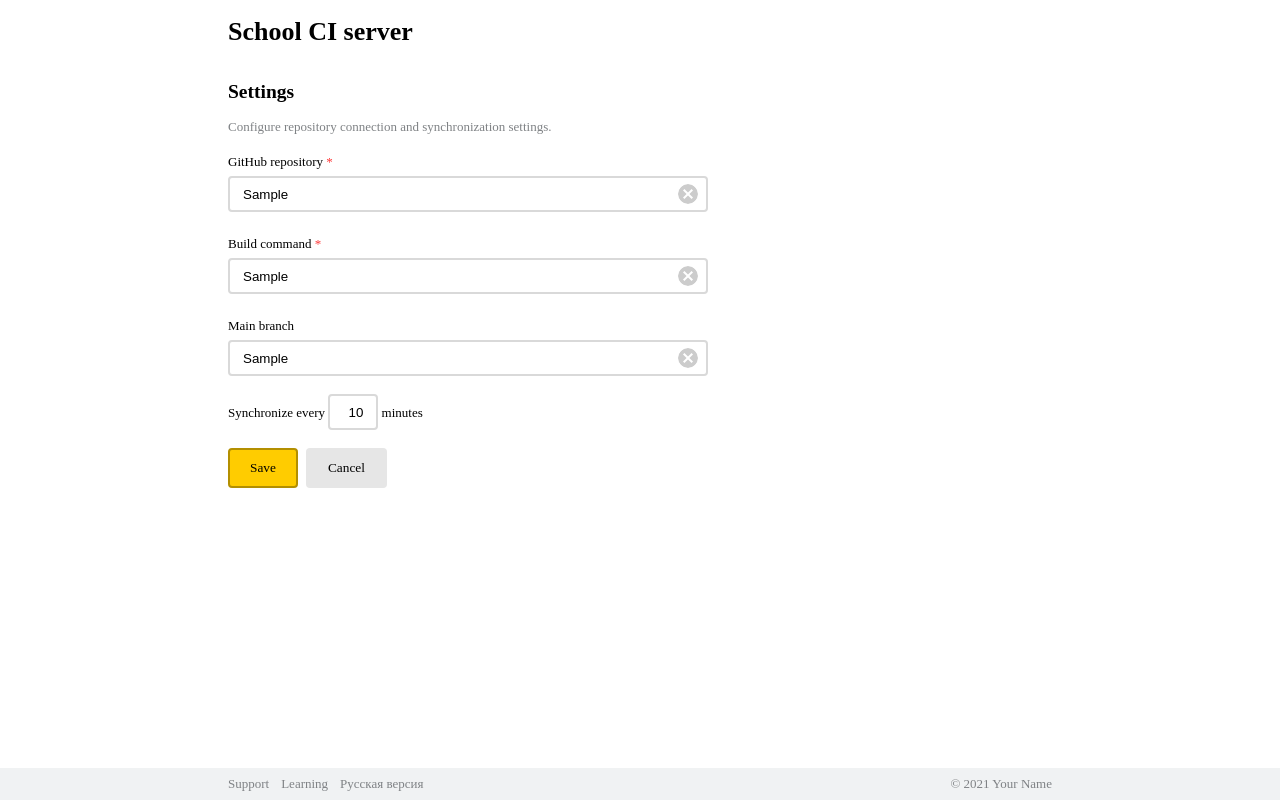
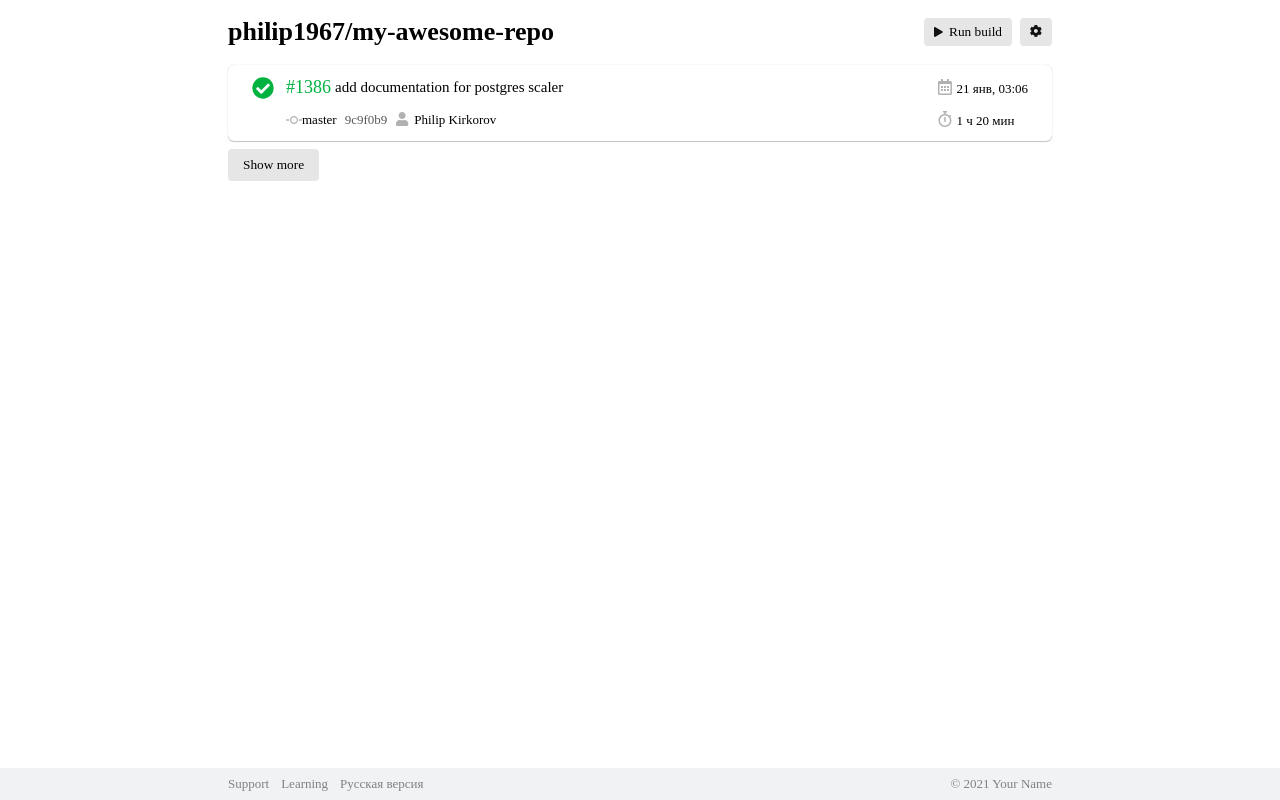
Before and after one commit to gooddha/shri-react, a React (Create React App) app: page /settings in a window 1280 px wide. Both pictures are taken after typing "Sample", "Sample", "Sample" into the empty fields and a click on the button "Save". Built offline with nearby package versions, Linux system fonts and the light colour scheme.

Commit message:
refactor state

```diff
--- a/src/components/App.js
+++ b/src/components/App.js
@@ -5,28 +5,29 @@ import { BrowserRouter as Router, Route } from "react-router-dom";
 import Main from '../pages/main';
 import Settings from '../pages/settings';
 import BuildHistory from '../pages/build-history';
+import Footer from '../components/Footer'
 
 const App = () => {
 
-  const [state, setState] = useState({
-    isSettingsSet: false,
-    values: {
-      repo: '',
-      buildCommand: '',
-      mainBranch: '',
-      syncTime: 10
-    }
+  const [isSettingsSaved, setIsSettingsSaved] = useState(false);
+
+  const [formState, setFormState] = useState({
+    repo: '',
+    buildCommand: '',
+    mainBranch: '',
+    syncTime: 10
   });
 
-  const content = state.isSettingsSet ? BuildHistory : Main;
+  const content = isSettingsSaved ? BuildHistory : Main;
 
   return (
     <div className="App">
       <Router>
         <Route exact path="/" component={content} />
         <Route path="/settings">
-          <Settings settings={{ state, setState }} />
+          <Settings settings={{ formState, setFormState }} setIsSettingsSaved={setIsSettingsSaved} />
         </Route>
+        <Footer />
       </Router >
     </div>
   )
--- /dev/null
+++ b/src/components/BuildItem.js
@@ -0,0 +1,37 @@
+const BuildItem = (props) => {
+
+  const { status, number, description, branch, hash, author, date, time } = props;
+
+  const statusClass = `build-item status-${status}`;
+
+  return (
+    <div className={statusClass}>
+      <div className="status-icon-container">
+        <div className="status-icon"></div>
+      </div>
+      <div className="build-info-container">
+        <div className="info">
+          <div className="header">
+            <div className="number">#{number}</div>
+            <div className="description">{description}</div>
+          </div>
+          <div className="details">
+            <div className="commit-info">
+              <div className="branch">{branch}</div>
+              <div className="hash">{hash}</div>
+            </div>
+            <div className="author">{author}</div>
+          </div>
+        </div>
+        <div className="datetime">
+          <div className="date">{date}</div>
+          <div className="time">{time}</div>
+        </div>
+      </div>
+    </div>
+  );
+
+
+}
+
+export default BuildItem;
--- /dev/null
+++ b/src/components/Footer.js
@@ -0,0 +1,16 @@
+const Footer = () => {
+  return (
+    <footer>
+      <div className="wrapper">
+        <div className="links">
+          <a href="#">Support</a>
+          <a href="#">Learning</a>
+          <a href="#">Русская версия</a>
+        </div>
+        <div className="copyright">© 2021 Your Name</div>
+      </div>
+    </footer>
+  );
+}
+
+export default Footer;
--- /dev/null
+++ b/src/components/Modal.js
@@ -0,0 +1,30 @@
+import { Link } from 'react-router-dom';
+
+const Modal = (props) => {
+
+  const { setModal } = props;
+
+  const handleCancel = () => {
+    setModal(false);
+  }
+
+
+  return (
+    <div className="modal-container style=">
+      <div className="modal">
+        <h2>New build</h2>
+        <p>Enter commit hash which you want to build</p>
+        <label htmlFor="build-command">
+          <input type="text" id="build-command" required placeholder="Commit hash" />
+          <button className="grey-button clear-input"></button>
+        </label>
+        <div className="buttons">
+          <button type="submit" className="yellow-button" onClick={handleCancel}>Run build</button>
+          <Link to="/"><button className="grey-button" onClick={handleCancel}>Cancel</button></Link>
+        </div>
+      </div>
+    </div>
+  )
+}
+
+export default Modal;
--- a/src/pages/build-history.css
+++ b/src/pages/build-history.css
@@ -145,7 +145,7 @@ header .buttons .settings-button:before {
 }
 
 .modal-container {
-  display:none;
+  /* display:none; */
   width: 100vw;
   position: absolute;
   height: 100vh;
--- a/src/pages/build-history.js
+++ b/src/pages/build-history.js
@@ -1,13 +1,77 @@
-import React from 'react'
+import React, { useState } from 'react'
 import { Link } from "react-router-dom";
 import './build-history.css'
 
+import BuildItem from '../components/BuildItem';
+import Modal from '../components/Modal'
+
+
+
 const BuildHistory = () => {
+
+  const [showModal, setShowModal] = useState(false);
+  const [builds, setBuilds] = useState([
+    {
+      status: "ok",
+      number: "1386",
+      description: "add documentation for postgres scaler",
+      branch: "master",
+      hash: "9c9f0b9",
+      author: "Philip Kirkorov",
+      date: "21 янв, 03:06",
+      time: "1 ч 20 мин",
+    }
+  ])
 
   const handleBuild = (e) => {
     e.preventDefault()
-    console.log('run build');
+    setShowModal(true);
   }
+
+  const handleShowMore = (e) => {
+    const randValue = (arr) => {
+      return arr[Math.floor(Math.random() * arr.length)]
+    }
+    let statuses = ['ok', 'error', 'pending'];
+    let descriptions = [
+      'add documentation for postgres scaler',
+      'Super cool UI kit for making websites that look like games',
+      'Merge branch "master" of github.com:jaywcjlove/awesome',
+      'upgrade typescript to 3.8',
+      'add documentation for postgres scaler',
+      'improved accessibility',
+      'Form item has default height align with form size'
+    ];
+    setBuilds(builds => {
+      return [
+        ...builds,
+        {
+          status: randValue(statuses),
+          number: "1386",
+          description: randValue(descriptions),
+          branch: "master",
+          hash: "9c9f0b9",
+          author: "Philip Kirkorov",
+          date: "21 янв, 03:06",
+          time: "1 ч 20 мин",
+        }
+      ]
+    })
+  }
+
+  const buildItems = builds.map(({ status, number, description, branch, hash, author, date, time }, i) => {
+    return <BuildItem
+      status={status}
+      number={number}
+      description={description}
+      branch={branch}
+      hash={hash}
+      author={author}
+      date={date}
+      time={time}
+      key={i}
+    />
+  })
 
   return (
     <>
@@ -23,108 +87,14 @@ const BuildHistory = () => {
       <main className="build-hystory">
         <div className="wrapper">
           <div className="build-items">
-            <div className="build-item status-ok">
-              <div className="status-icon-container">
-                <div className="status-icon"></div>
-              </div>
-              <div className="build-info-container">
-                <div className="info">
-                  <div className="header">
-                    <div className="number">#1368</div>
-                    <div className="description">add documentation for postgres scaler</div>
-                  </div>
-                  <div className="details">
-                    <div className="commit-info">
-                      <div className="branch">master</div>
-                      <div className="hash">9c9f0b9</div>
-                    </div>
-                    <div className="author">Philip Kirkorov</div>
-                  </div>
-                </div>
-                <div className="datetime">
-                  <div className="date">21 янв, 03:06</div>
-                  <div className="time">1 ч 20 мин</div>
-                </div>
-              </div>
-            </div>
-            <div className="build-item status-error">
-              <div className="status-icon-container">
-                <div className="status-icon"></div>
-              </div>
-              <div className="build-info-container">
-                <div className="info">
-                  <div className="header">
-                    <div className="number">#1368</div>
-                    <div className="description">add documentation for postgres scaler</div>
-                  </div>
-                  <div className="details">
-                    <div className="commit-info">
-                      <div className="branch">master</div>
-                      <div className="hash">9c9f0b9</div>
-                    </div>
-                    <div className="author">Philip Kirkorov</div>
-                  </div>
-                </div>
-                <div className="datetime">
-                  <div className="date">21 янв, 03:06</div>
-                  <div className="time">1 ч 20 мин</div>
-                </div>
-              </div>
-            </div>
-            <div className="build-item status-pending">
-              <div className="status-icon-container">
-                <div className="status-icon"></div>
-              </div>
-              <div className="build-info-container">
-                <div className="info">
-                  <div className="header">
-                    <div className="number">#1368</div>
-                    <div className="description">add documentation for postgres scaler</div>
-                  </div>
-                  <div className="details">
-                    <div className="commit-info">
-                      <div className="branch">master</div>
-                      <div className="hash">9c9f0b9</div>
-                    </div>
-                    <div className="author">Philip Kirkorov</div>
-                  </div>
-                </div>
-                <div className="datetime">
-                  <div className="date">21 янв, 03:06</div>
-                  <div className="time">1 ч 20 мин</div>
-                </div>
-              </div>
-            </div>
-
-            <button className="grey-button ">Show more</button>
+            {buildItems}
+            <button className="grey-button" onClick={handleShowMore}>Show more</button>
           </div>
         </div>
 
-        <div className="modal-container style=">
-          <div className="modal">
-            <h2>New build</h2>
-            <p>Enter commit hash which you want to build</p>
-            <label htmlFor="build-command">
-              <input type="text" id="build-command" required placeholder="Commit hash" />
-              <button className="grey-button clear-input"></button>
-            </label>
-            <div className="buttons">
-              <button type="submit" className="yellow-button">Run build</button>
-              <Link to="/"><button className="grey-button">Cancel</button></Link>
-            </div>
-          </div>
-        </div>
+        {showModal ? <Modal setModal={setShowModal} /> : null}
+
       </main>
-      <footer>
-        <div className="wrapper">
-          <div className="links">
-            <a href="#">Support</a>
-            <a href="#">Learning</a>
-            <a href="#">Русская версия</a>
-          </div>
-          <div className="copyright">© 2021 Your Name</div>
-        </div>
-      </footer>
 
     </>
   )
--- a/src/pages/settings.js
+++ b/src/pages/settings.js
@@ -1,18 +1,27 @@
-import React, { useState } from 'react'
+import React, { useState } from 'react';
+import { useHistory } from "react-router-dom";
 import { Link } from "react-router-dom";
 import './settings.css'
 
 const Settings = (props) => {
+  let history = useHistory();
 
-  const { state, setState } = props.settings;
+  const { formState, setFormState } = props.settings;
+  const { setIsSettingsSaved } = props;
+
+  console.log(formState);
+
 
   const handleChange = (e) => {
-    setState(prevState => {
+    let newValue = e.target.value;
+    if (e.target.name == 'syncTime') {
+      newValue = String(newValue).replace(/\D/g, '');
+    }
+
+    setFormState(prevState => {
       let updatedValues = {
-        values: {
-          ...prevState.values,
-          [e.target.name]: e.target.value
-        }
+        ...prevState,
+        [e.target.name]: newValue
       }
       return { ...prevState, ...updatedValues };
     });
@@ -20,12 +29,10 @@ const Settings = (props) => {
 
   const handleClear = (e) => {
     e.preventDefault();
-    setState(prevState => {
+    setFormState(prevState => {
       let updatedValues = {
-        values: {
-          ...prevState.values,
-          [e.target.name]: ''
-        }
+        ...prevState.values,
+        [e.target.name]: ''
       }
       return { ...prevState, ...updatedValues };
     });
@@ -34,20 +41,14 @@ const Settings = (props) => {
   const handleSave = (e) => {
     e.preventDefault();
 
-    if (state.values.repo.length > 0 && state.values.buildCommand.length > 0) {
+    if (formState.repo.length > 0 && formState.buildCommand.length > 0) {
 
-      setState(prevState => {
-        let updatedValues = {
-          isSettingsSet: true
-        }
-        return { ...prevState, ...updatedValues };
-      });
+      setIsSettingsSaved(true);
 
-      window.history.pushState(null, '', '/');
+      history.push('/');
     } else {
       alert('Заполните все поля со здвездочкой');
     }
-
   }
 
   return (
@@ -70,7 +71,7 @@ const Settings = (props) => {
                 name="repo"
                 required
                 placeholder="user-name/repo-name"
-                value={state.values.repo}
+                value={formState.repo}
                 onChange={handleChange}
               />
               <button
@@ -87,7 +88,7 @@ const Settings = (props) => {
                 name="buildCommand"
                 required
                 placeholder="npm run build"
-                value={state.values.buildCommand}
+                value={formState.buildCommand}
                 onChange={handleChange}
               />
               <button
@@ -103,7 +104,7 @@ const Settings = (props) => {
                 id="main-branch"
                 name="mainBranch"
                 placeholder="master"
-                value={state.values.mainBranch}
+                value={formState.mainBranch}
                 onChange={handleChange}
               />
               <button
@@ -118,7 +119,7 @@ const Settings = (props) => {
                 min="0"
                 placeholder="10"
                 name="syncTime"
-                value={state.values.syncTime}
+                value={formState.syncTime}
                 onChange={handleChange}
               /> minutes
             </div>
@@ -134,16 +135,7 @@ const Settings = (props) => {
           </form>
         </div>
       </main>
-      <footer>
-        <div className="wrapper">
-          <div className="links">
-            <a href="#">Support</a>
-            <a href="#">Learning</a>
-            <a href="#">Русская версия</a>
-          </div>
-          <div className="copyright">© 2021 Your Name</div>
-        </div>
-      </footer>
+
     </>
   )
 }
```
Also changed, not shown: src/pages/main.js (+0 -11 lines).
